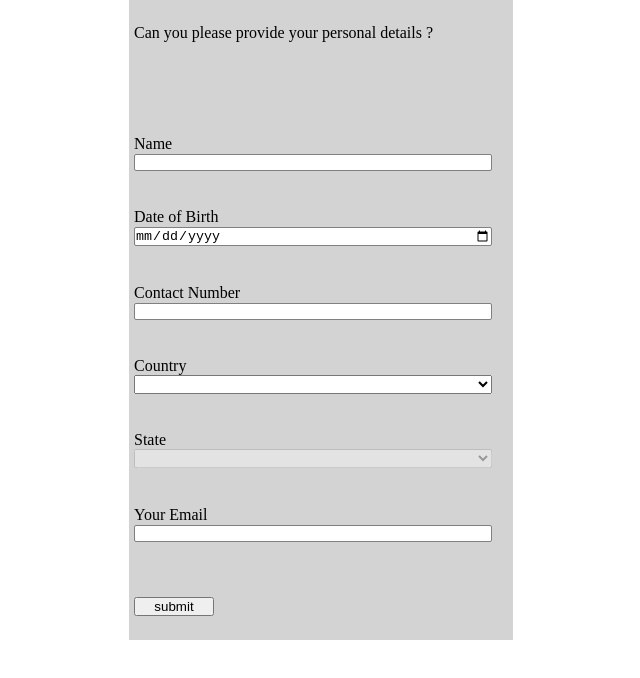
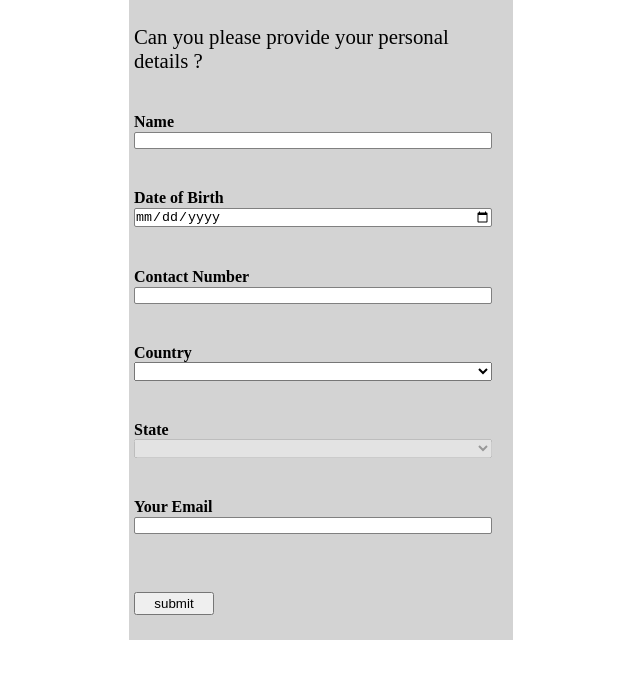
Before and after one commit to RitkkNagpal/FormValidation_Netomi, a plain HTML site: page index.html in a window 1280 px wide. Shown: the whole page, without its empty margins (319-959 px from the left). Drawn offline with Linux system fonts and the light colour scheme; no server answers.

Commit message:
Completed

```diff
--- a/index.html
+++ b/index.html
@@ -10,19 +10,18 @@
 </head>
 <body>
     <div class="container">
-        <form name = "myForm">
-            <p>Can you please provide your personal details ?</p>
-            <br>
+        <form name = "myForm" action = "action_page.php"onsubmit="return validateForm()" method="post">
+            <p class = "heading">Can you please provide your personal details ?</p>
             <div class = "form-component">
                 <label for="name">
-                    Name
+                    <b>Name</b>
                     </br>
                     <input type="text" name = "user_name" id ="name" />
                 </label>
             </div>
             <div class = "form-component">
                 <label for="dob">
-                    Date of Birth
+                    <b>Date of Birth</b>
                     </br>
                     <input type="date" name="date_of_birth" id="dob">
                 </label>
@@ -30,21 +29,21 @@
 
             <div class="form-component">
                 <label for="phone">
-                    Contact Number
+                    <b>Contact Number</b>
                     </br>
                     <input type="number" name="contact_number" id = "phone" >
                 </label>
             </div>
 
             <div class="form-component">
-                    Country
+                    <b>Country</b>
                     </br>
                     <Select name = "countryNames" required id="country">
                     </Select>
             </div>
 
             <div class = "form-component">
-                State
+                <b>State</b>
                 </br>
                 <select name="state_names" required  id="state" disabled countrySelected = "false">
                 </select>
@@ -52,7 +51,7 @@
 
             <div class = "form-component">
                 <label for="email">
-                    Your Email
+                    <b>Your Email</b>
                     </br>
                     <input type="email" name="email_id" id="email">
                 </label>
@@ -61,7 +60,7 @@
                 <label for="submit-btn">
                     <br>
                     <!-- <input type="submit" id="submit-btn" value="Submit"> -->
-                    <button type="submit" id="submit-btn" onClick = "validateForm()">submit</button>
+                    <button type="submit" id="submit-btn" >submit</button>
                 </label>
             </div>
         </form>
@@ -74,9 +73,9 @@
     let contactNumberDiv = document.querySelector("#phone");
     let submit_btn = document.querySelector("#sumbit");
     let map = new Map(); // country codes vs states names
+    let dateDiv = document.querySelector("#dob");
 
-
-
+    console.log(dateDiv);
     function getName(){
         return nameDiv.value;
     }
@@ -115,6 +114,9 @@
         })
 
     }
+    function getDate(){
+        console.log(dateDiv.value);
+    }
     getData();
 
     function setError(err){
@@ -125,16 +127,18 @@
     function validateForm(){
         let name = getName();
         let contact_number = getContactNumber();
+        getDate();
         console.log("length" + name);
         if(name.length < 4 || name.length > 10){
-            setError("name");
-            return;
+            setError("Name");
+            return false;
         }
         if(contact_number.length != 10){
-            setError("contact number");
-            return;
+            setError("Contact Number");
+            return false;
         }
         alert(`Result : {"Success" : "All Fields are valid."}`);
+        return true;
     }
 </script>
 </html>
--- a/style.css
+++ b/style.css
@@ -33,5 +33,9 @@ select{
     width: 28vw;
 }
 #submit-btn{
-    width:10vh
+    width:10vh;
+    padding: 2px;
 }
+.heading{
+    font-size: 1.3rem;
+}
```
Also changed, not shown: 1 other file.
